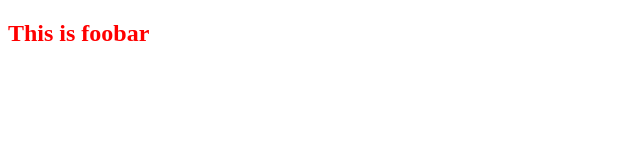
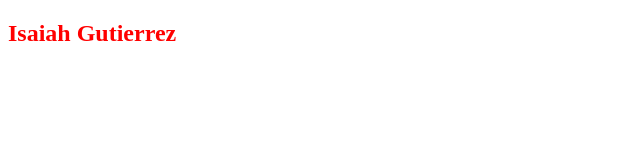
Before and after one commit to IRG12/foobar, a plain HTML site: page index.html in a window 1280 px wide. Shown: the full height of the page, 0-640 px from the left. Drawn offline with Linux system fonts and the light colour scheme.

Commit message:
update h2 with my name

```diff
--- a/index.html
+++ b/index.html
@@ -8,6 +8,6 @@
   </head>
 
   <body>
-    <h2>This is foobar</h2>
+    <h2>Isaiah Gutierrez</h2>
   </body>
 </html>
```
